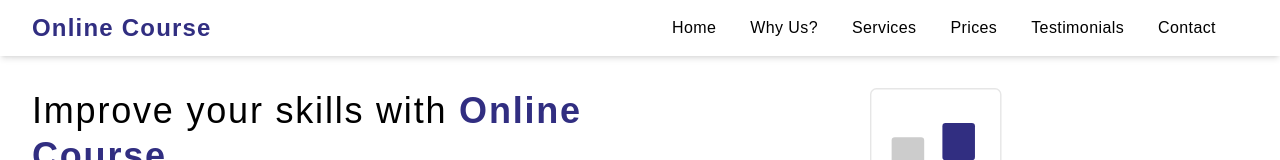
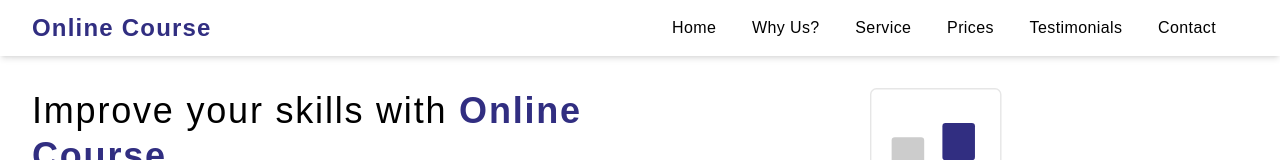
Before and after one commit to theozebua/react-course-app, a React (Create React App) app: page / in a window 1280 px wide. Shown: the top 160 px of the page. Built offline with nearby package versions, Linux system fonts and the light colour scheme; no server answers; a web font is replaced by a local one.

Commit message:
Create custom component for navbar

```diff
--- /dev/null
+++ b/src/components/Navbar/Button.jsx
@@ -0,0 +1,7 @@
+export default function Button({ className, href, text }) {
+  return (
+    <a className={`w-full rounded-lg border-2 border-primary p-2 text-center tracking-wide ${className}`} href={href}>
+      {text}
+    </a>
+  )
+}
--- /dev/null
+++ b/src/components/Navbar/NavLink.jsx
@@ -0,0 +1,7 @@
+export default function NavLink({ href, text }) {
+  return (
+    <li className='nav-link'>
+      <a href={href}>{text}</a>
+    </li>
+  )
+}
--- a/src/components/Navbar/index.jsx
+++ b/src/components/Navbar/index.jsx
@@ -1,5 +1,7 @@
 import { MenuAlt1Icon, XIcon } from '@heroicons/react/outline'
 import { useState } from 'react'
+import Button from './Button'
+import NavLink from './NavLink'
 
 export default function Navbar() {
   const [showMenu, setShowMenu] = useState(false)
@@ -25,32 +27,16 @@ export default function Navbar() {
                 <XIcon className='w-8 rotate-180 text-primary' onClick={handleCloseMenu} />
               </div>
               <ul className='flex flex-col gap-4 md:flex-row md:justify-between'>
-                <li className='nav-link'>
-                  <a href='#home'>Home</a>
-                </li>
-                <li className='nav-link'>
-                  <a href='#why-us'>Why Us?</a>
-                </li>
-                <li className='nav-link'>
-                  <a href='#services'>Services</a>
-                </li>
-                <li className='nav-link'>
-                  <a href='#prices'>Prices</a>
-                </li>
-                <li className='nav-link'>
-                  <a href='#testimonials'>Testimonials</a>
-                </li>
-                <li className='nav-link'>
-                  <a href='#contact'>Contact</a>
-                </li>
+                <NavLink href={'#home'} text={'Home'} />
+                <NavLink href={'#why-us'} text={'Why Us?'} />
+                <NavLink href={'#services'} text={'Service'} />
+                <NavLink href={'#prices'} text={'Prices'} />
+                <NavLink href={'#testimonials'} text={'Testimonials'} />
+                <NavLink href={'#contact'} text={'Contact'} />
               </ul>
               <div className='mt-16 flex flex-col gap-4 md:hidden'>
-                <a className='w-full rounded-lg border-2 border-primary bg-primary p-2 text-center tracking-wide text-white' href='#'>
-                  Get Started
-                </a>
-                <a className='w-full rounded-lg border-2 border-primary bg-white p-2 text-center tracking-wide text-primary' href='#'>
-                  Learn More
-                </a>
+                <Button className={'bg-primary text-white'} href={'#'} text={'Get Started'} />
+                <Button className={'bg-white text-primary'} href={'#'} text={'Learn More'} />
               </div>
             </div>
           </div>
```
